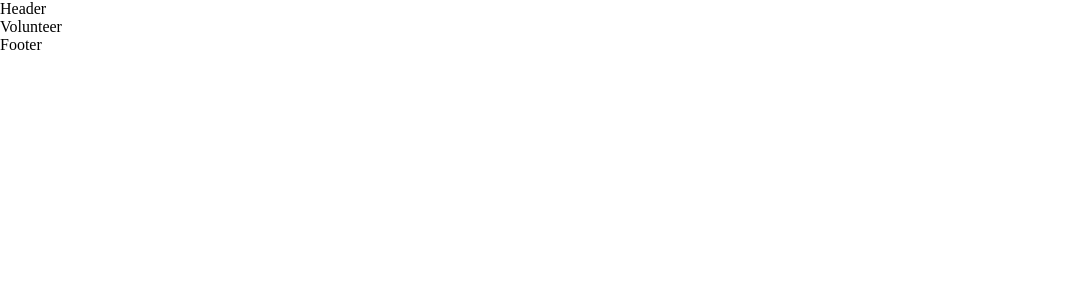
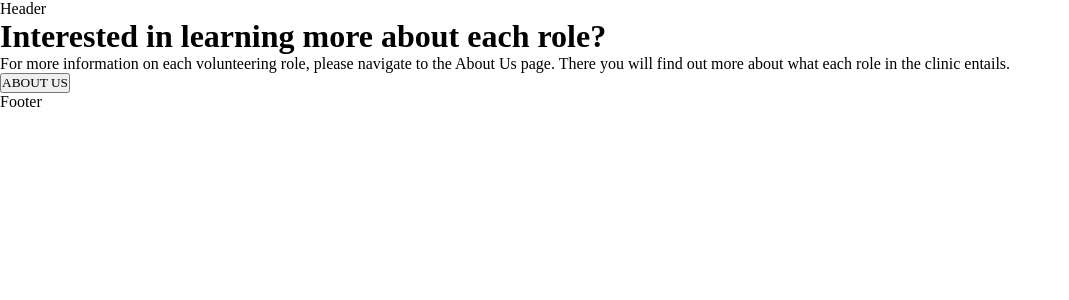
Before and after one commit to include-davis/jvmc, a Next.js app: page /volunteer in a window 1280 px wide. Shown: the top 300 px of the page, without its empty margins (0-1069 px from the left). Built offline with nearby package versions, Linux system fonts and the light colour scheme.

Commit message:
added bottom learn more section outline

```diff
--- a/app/(pages)/volunteer/page.jsx
+++ b/app/(pages)/volunteer/page.jsx
@@ -3,7 +3,11 @@ import styles from './page.module.scss';
 export default function Volunteer() {
     return (
       <main>
-        <div>Volunteer</div>
+        <div className={styles.learn_more}></div>
+          <h1 className={styles.header}>Interested in learning more about each role?</h1>
+          <div className={styles.text}>For more information on each volunteering role, please navigate to the About Us page. There you will find out more about what each role in the clinic entails.</div>
+          <button className={styles.buttn}>ABOUT US</button>
+          {/*button className={styles.buttn} onClick={handle_click}></button>*/}
       </main>
     );
   }
--- a/app/(pages)/volunteer/page.module.scss
+++ b/app/(pages)/volunteer/page.module.scss
@@ -1 +1,14 @@
 @use "@/app/(pages)/_globals/mixins.scss";
+
+.learn_more{
+
+}
+.header{
+
+}
+.text{
+
+}
+.buttn{
+
+}
```
